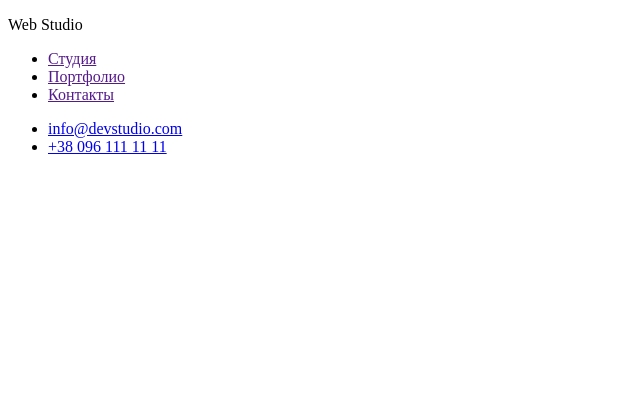
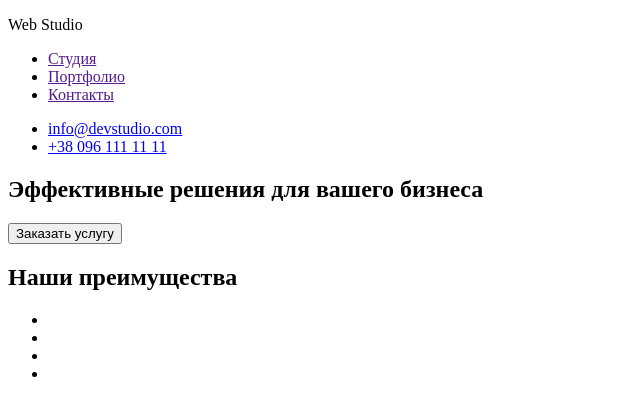
Before and after one commit to Alexey-Kaliostro/goit-markup-hw-01, a plain HTML site: page index.html in a window 1280 px wide. Shown: the whole page, without its empty margins (0-640 px from the left). Drawn offline with Linux system fonts and the light colour scheme.

Commit message:
Hero addeded

```diff
--- a/index.html
+++ b/index.html
@@ -6,7 +6,7 @@
     <title>Web Studio</title>
   </head>
   <body>
-    <!-- navigation-bar -->
+    <!-- header and navbar -->
     <header>
       <nav>
         <p>Web Studio</p>
@@ -21,5 +21,22 @@
         </ul>
       </nav>
     </header>
+    <main>
+      <!-- hero -->
+      <article>
+        <h1>Эффективные решения для вашего бизнеса</h1>
+        <button type="button">Заказать услугу</button>
+      </article>
+      <!-- our-advantages-section -->
+      <section>
+        <h1>Наши преимущества</h1>
+        <ul>
+          <li></li>
+          <li></li>
+          <li></li>
+          <li></li>
+        </ul>
+      </section>
+    </main>
   </body>
 </html>
```
